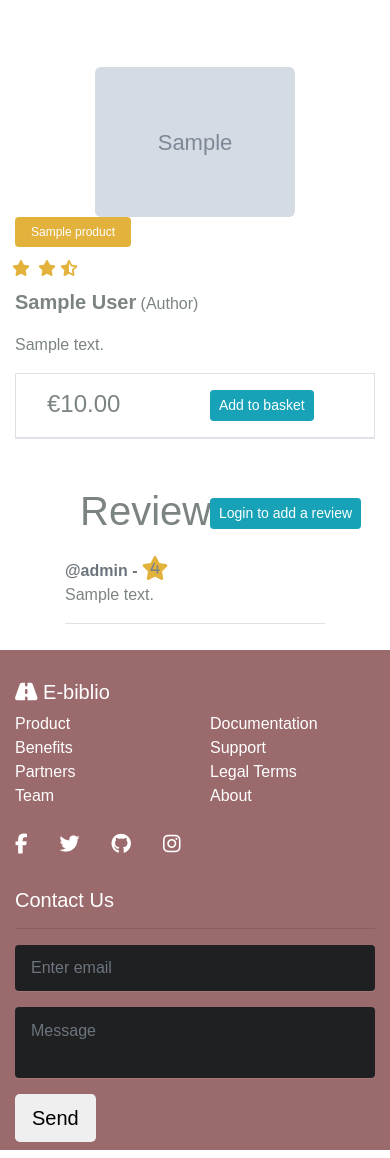
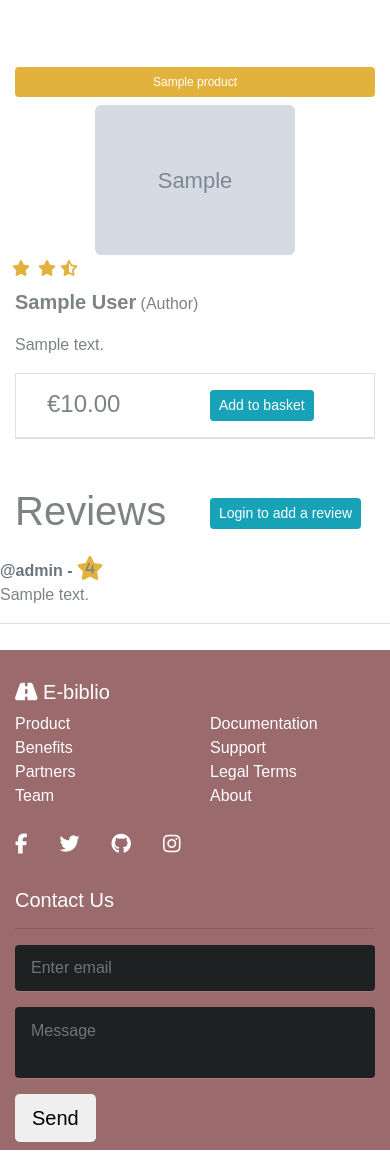
Before and after one commit to xiaoniuniu89/ebibliop5, a Django app: a page that uses store/templates/store/detail.html in a window 390 px wide. Shown: the part 56-1214 px from the top of the page. Run offline with Django 3.2, Linux system fonts and the light colour scheme; data comes from the database, SQL or seed files in the repository; tables that the repository leaves empty hold one stand-in row (values such as "Sample post"); grey boxes marked "Sample" are stand-in pictures; some libraries are stand-ins or nearby versions.

Commit message:
add mobile responsive design to product detail page and change filtering on comments as it was not filtering by product for non logged in user

```diff
--- a/static/root.css
+++ b/static/root.css
@@ -32,6 +32,7 @@ html {
   display: flex;
   align-items: center;
   justify-content: center;
+  z-index: 10;
 }
 
 .alert-success p, .alert-danger p {
--- a/store/templates/store/detail.html
+++ b/store/templates/store/detail.html
@@ -10,12 +10,15 @@
 
 <div class="container">
     <main class="pt-5">
+        <span class="badge badge-danger badge-danger-2 d-block d-md-inline-block d-lg-none rounded-pill px-3 py-2 mb-2 font-weight-light">{{product.title}}</span>
         <div class="row g-3">
+
+
             <div class="col-md-5 col-lg-5 order-md-first ">
                 <img class="img-fluid mx-auto d-block" width="200px" alt="Responsive image" src="{{ product.image.url }}">
             </div>
             <div class="col-md-7 col-lg-7 ps-md-3 ps-lg-5">
-            <span class="badge badge-danger badge-danger-2  rounded-pill px-3 py-2 mb-2 font-weight-light">{{product.title}}</span>
+            <span class="badge badge-danger badge-danger-2 d-none d-lg-inline-block rounded-pill px-3 py-2 mb-5 font-weight-light">{{product.title}}</span>
             <div class="book-rating-wrapper row p-2">
                 {% for star in full_star %}
                     <i class="fas fa-star mx-1"></i>
--- a/store/templates/store/snippets/comments.html
+++ b/store/templates/store/snippets/comments.html
@@ -5,7 +5,7 @@
 
 {% block comments %}
 
-<div class="container col-8 py-5" >
+<div class="container col-12 col-sm-10 col-lg-8 py-5" >
 <div class="row">
     <div class="col-6 text-start">
         <h1 class="display-5">Reviews</h1>
--- a/store/views.py
+++ b/store/views.py
@@ -39,7 +39,7 @@ def product_detail(request, slug):
         reviews = Review.objects.filter(
             product=product).exclude(user=request.user)
     except TypeError:
-        reviews = Review.objects.all()
+        reviews = Review.objects.filter(product=product)
     try:
         user_review = Review.objects.filter(
             user=request.user, product=product)[0]
```
